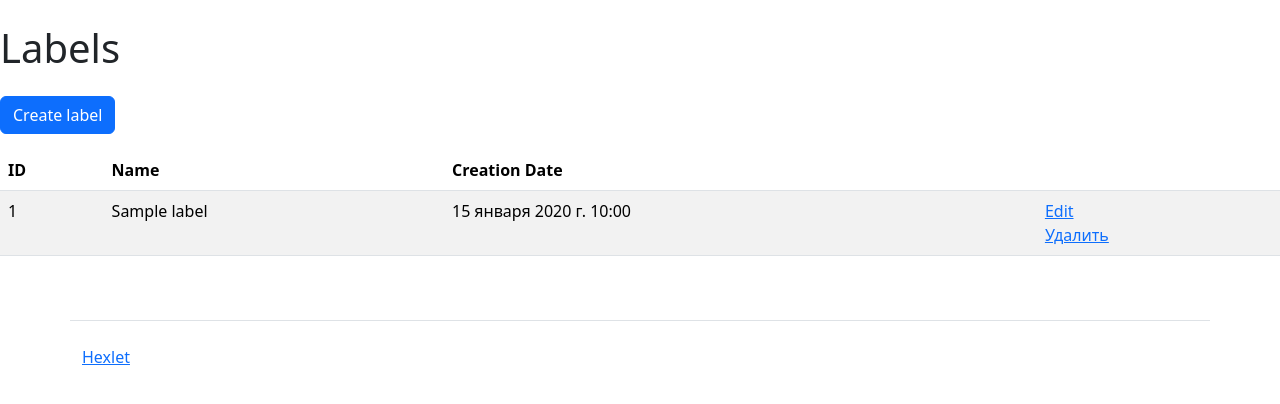
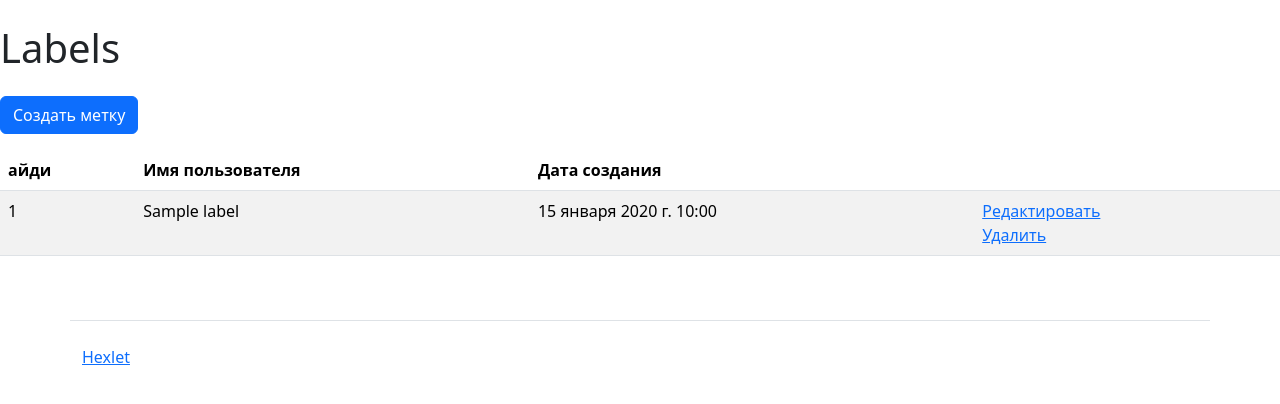
Before and after one commit to lyovaparsyan94/python-project-52, a Django app: page /labels/ in a window 1280 px wide. Shown: the part 56-460 px from the top of the page. Run offline with Django 5.2, Linux system fonts and the light colour scheme; a user stored in the database is signed in; tables that the repository leaves empty hold one stand-in row (values such as "Sample post"); parts of the project's set-up code (start-up, migrations or seed data) failed here and were passed over; some libraries are stand-ins or nearby versions.

Commit message:
update html

```diff
--- a/task_manager/templates/labels/create.html
+++ b/task_manager/templates/labels/create.html
@@ -5,6 +5,6 @@
 <form method="post">
     {% csrf_token %}
     {% bootstrap_form form %}
-    <input type="submit" value="{% translate 'Create' %}">
+    <input type="submit" value="Создать метку">
 </form>
 {% endblock %}
--- a/task_manager/templates/labels/delete.html
+++ b/task_manager/templates/labels/delete.html
@@ -5,6 +5,6 @@
 
 <form method="post">
     {% csrf_token %}
-    <input type="submit" value="{% translate 'Confirm delete' %}">
+    <input type="submit" value="Да, удалить">
 </form>
 {% endblock %}
--- a/task_manager/templates/labels/list.html
+++ b/task_manager/templates/labels/list.html
@@ -9,13 +9,13 @@
 
           </h1>
 
-    <a class="btn btn-primary mb-3" href="{% url 'labels:create' %}">{% translate 'Create label' %}</a>
+    <a class="btn btn-primary mb-3" href="{% url 'labels:create' %}">Создать метку</a>
     <table class="table table-striped">
         <thead>
           <tr>
-            <th>{% translate 'ID' %}</th>
-            <th>{% translate 'Name' %}</th>
-            <th>{% translate 'Creation Date' %}</th>
+            <th>айди</th>
+            <th>Имя пользователя</th>
+            <th>Дата создания</th>
             <th></th>
           </tr>
         </thead>
@@ -26,9 +26,9 @@
             <td>{{ label.name }}</td>
             <td>{{ label.created_at }}</td>
             <td>
-              <a href="{% url 'labels:update' label.id%}">{% translate 'Edit' %}</a>
+              <a href="{% url 'labels:update' label.id%}">Редактировать</a>
               <br>
-              <a href="{% url 'labels:delete' label.id %}">{% translate 'Delete' %}</a>
+              <a href="{% url 'labels:delete' label.id %}">Удалить</a>
             </td>
           </tr>
           {% endfor %}
--- a/task_manager/templates/users/delete.html
+++ b/task_manager/templates/users/delete.html
@@ -5,6 +5,6 @@
 
 <form method="post">
     {% csrf_token %}
-    <input type="submit" value="{% translate 'Confirm delete' %}">
+    <input type="submit" value="Да, удалить">
 </form>
 {% endblock %}
```
Also changed, not shown: README.md.
